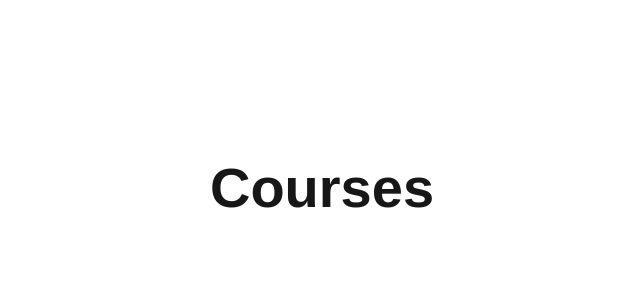
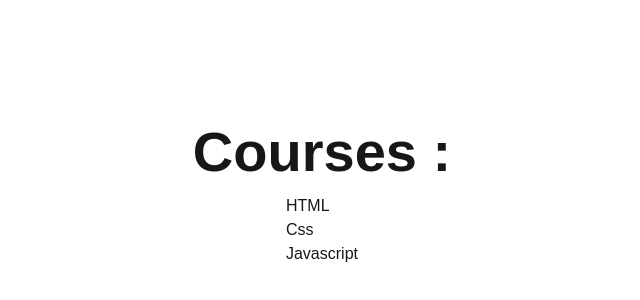
Before and after one commit to farshid117/next-practice, a Next.js app: page /courses in a window 1280 px wide. Shown: the part 212-512 px from the top of the page, without its empty margins (318-958 px from the left). Built offline with nearby package versions, Linux system fonts and the light colour scheme.

Commit message:
next-practice: some Link exercice

```diff
--- a/pages/courses/[course-short-name]/index.js
+++ b/pages/courses/[course-short-name]/index.js
@@ -1,7 +1,12 @@
+import { useRouter } from "next/router";
+
 export default function CourseShortName({children}) {
+
+    const route = useRouter()
+
     return (
         <section>
-            <h1>Course ShortName Folder</h1>
+            <h1>Course of  : {route.query["course-short-name"]} </h1>
         </section>
     );
 }
--- a/pages/courses/index.js
+++ b/pages/courses/index.js
@@ -1,7 +1,27 @@
+import Link from "next/link";
+
 export default function Courses({children}) {
+
+    const courses = [
+        {id: 1 , title: "HTML" , ["course-short-name"]: "html" },
+        {id: 2 , title: "Css" , ["course-short-name"]: "css" },
+        {id: 3 , title: "Javascript" , ["course-short-name"]: "js" },
+    ]
+
     return (
         <section>
-            <h1>Courses</h1>
+            <h1>Courses : </h1>
+            <div className="flex justify-center items-center">
+                <ul>
+                    {
+                        courses.map(course => (
+                            <li key={course.id}>
+                                <Link href={`/courses/${course["course-short-name"]}`}>{course.title}</Link>
+                            </li>
+                        ))
+                    }
+                </ul>
+            </div>
         </section>
     );
 }
```
